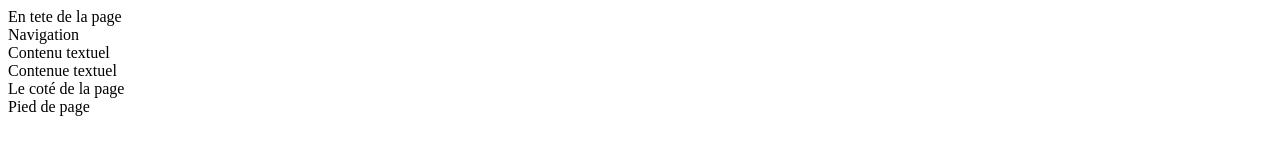
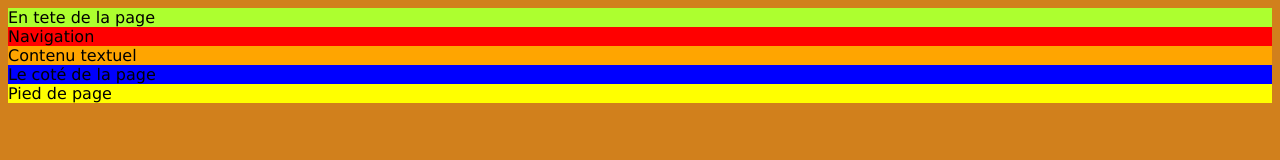
Before and after one commit to DamienThiago93230/miniSITE, a plain HTML site: page index.html in a window 1280 px wide. Drawn offline with Linux system fonts and the light colour scheme.

Commit message:
comit05
modif

```diff
--- /dev/null
+++ b/css/style.css
@@ -0,0 +1,29 @@
+@charset "utf-8";
+
+/* CSS document */
+/* ma première feuille de style externe */
+/* des styles simples pour visualiser les div */
+.fond_orange {
+ background: orange;
+}
+
+.fond_rouge {
+background: red;
+}
+
+.fond_vert {
+ background: greenyellow;
+}
+
+.fond_bleu{
+background: blue
+}
+
+.fond_jaune{
+background: yellow;
+}
+
+body{
+    background-color:rgb(209, 128, 28);
+    font-family:"Lucida sans" , "Lucida" , "Lucida Regular" , "Lucida Grande" , "Lucida Sans Unicode" , Geneva Verdana, sans-serif
+}
--- a/index.html
+++ b/index.html
@@ -5,22 +5,25 @@
         <meta name="viewport" contente="widht=device=widht,initial-scale=1.0">
         <meta http-equiv="X-UA-compatible" contente="ie-edge">
         <title>miniSITE : accueil</title>
+        <title>miniSITE : garage/ une page avec des styles CSS</title>
+        <!--la feuille de style externe avec une balise link-->
+        <link href="css/style.css" rel="stylesheet">
     </head>
 <body>
     <!-- des nouveautés HTML 5 -->
     <!-- debut le div pricinpal -->
    <div>
     <!-- en-tete de la page ou d'une division ou section -->
-    <header>En tete de la page</header>
+       <header class="fond_vert">En tete de la page</header>
     <!-- la navigation de la page -->
-    <nav>Navigation</nav>
+       <nav class="fond_rouge">Navigation</nav>
     <!-- contenu textuel -->
-    <article>Contenu textuel</article>
+       <article class="fond_orange">Contenu textuel</article>
     <!-- le coté de la page -->
-    <article>Contenue textuel</article>
-    <aside>Le coté de la page</aside>
+
+       <aside class="fond_bleu">Le coté de la page</aside>
     <!-- le pied de page -->
-    <footer>Pied de page</footer>
+       <footer class="fond_jaune">Pied de page</footer>
 
    </div>
 </body>
```
